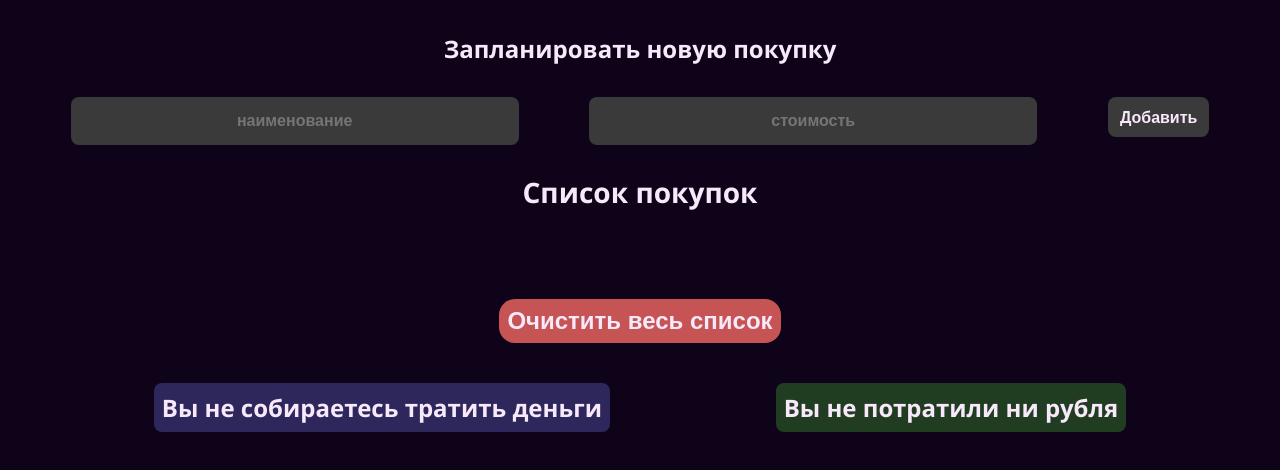
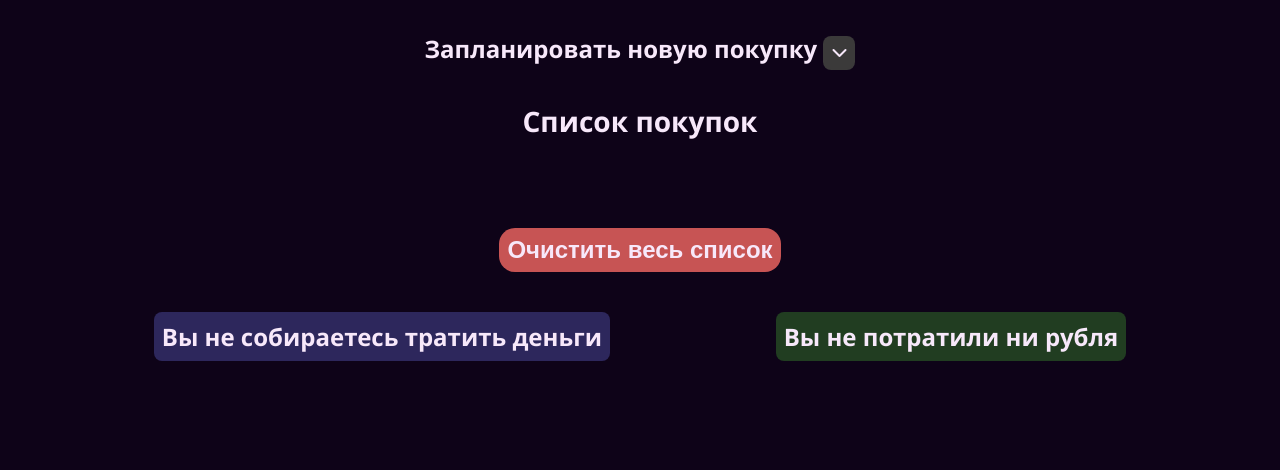
Before and after one commit to AnnaArmodillo/shopping-list-react-ts, a React (Vite) app: page / in a window 1280 px wide. Shown: the top 470 px of the page. Built offline with nearby package versions, Linux system fonts and the light colour scheme.

Commit message:
Реализовано появление/исчезновение формы по клику

```diff
--- a/src/components/Footer/footer.module.scss
+++ b/src/components/Footer/footer.module.scss
@@ -1,5 +1,4 @@
 %button {
-    background-color: rgb(199 84 84);
     font-size: 1.5rem;
     border-radius: 16px;
     padding: 8px;
@@ -16,6 +15,7 @@
 .buttonClear {
     @extend %button;
 
+    background-color: rgb(199 84 84);
     border-color: rgb(199 84 84);
     margin: 40px 0;
 }
--- a/src/components/Header/Header.tsx
+++ b/src/components/Header/Header.tsx
@@ -1,10 +1,26 @@
 import { NewItemForm } from 'components/NewItemForm/NewItemForm';
+import { FC, useState } from 'react';
+import styles from './header.module.scss';
 
-export const Header = () => {
+export const Header: FC = () => {
+  const [isActive, setIsActive] = useState(false);
   return (
     <>
-      <h4>Запланировать новую покупку</h4>
-      <NewItemForm />
+      <h4>
+        Запланировать новую покупку{' '}
+        {isActive ? (
+          <button type="button" className={styles.button} onClick={() => setIsActive(!isActive)}>
+            <i className="fa-solid fa-chevron-up" />
+          </button>
+        ) : (
+          <button type="button" className={styles.button} onClick={() => setIsActive(!isActive)}>
+            <i className="fa-solid fa-chevron-down" />
+          </button>
+        )}
+      </h4>
+      <div className={isActive ? '' : styles.hidden}>
+        <NewItemForm />
+      </div>
     </>
   );
 };
--- /dev/null
+++ b/src/components/Header/header.module.scss
@@ -0,0 +1,18 @@
+.hidden {
+    display: none;
+}
+
+.button {
+    background-color: rgb(59 58 58);
+    font-size: 1rem;
+    border-radius: 8px;
+    padding: 8px;
+    border: none;
+    cursor: pointer;
+    font-weight: 600;
+    color: rgb(247 232 250);
+
+    &:hover {
+        box-shadow: 4px 8px 12px 0 rgb(245 221 221 / 24%);
+    }
+}
```
Also changed, not shown: 1 other file (tests, documents, lock files or other folders).
